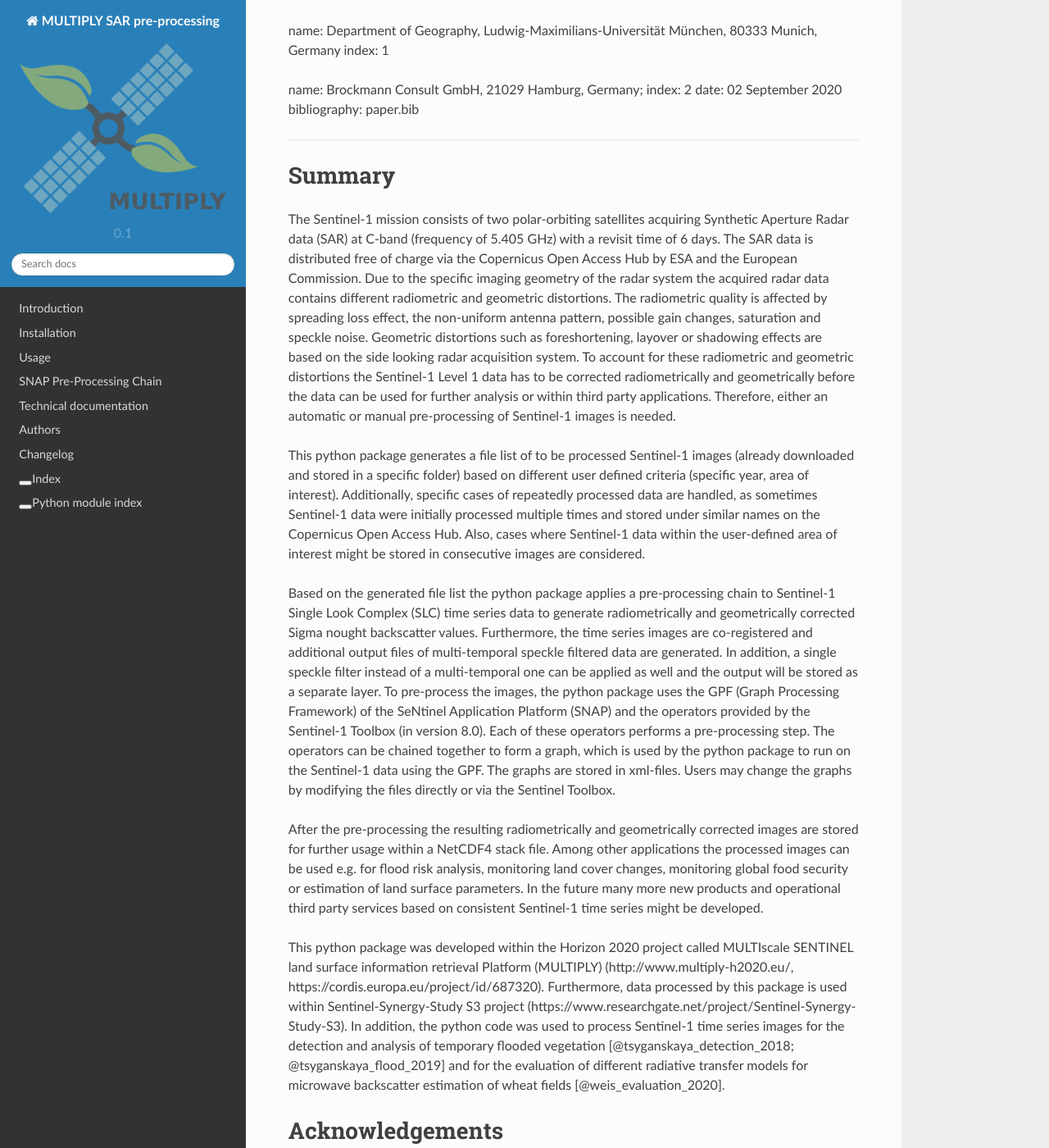
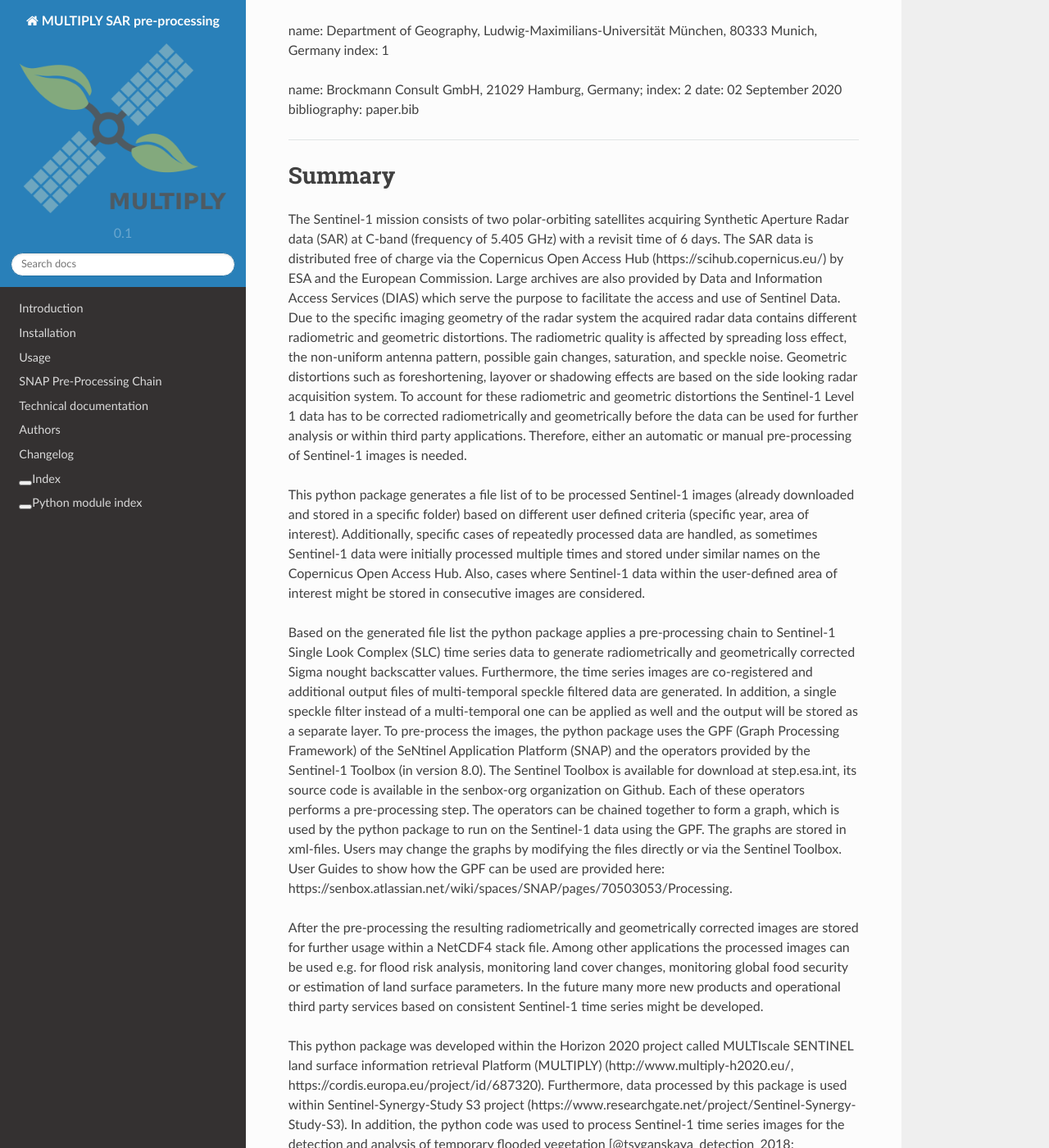
Before and after one commit to multiply-org/sar-pre-processing, a Sphinx documentation site: the page built from docs/paper.md, in a window 1280 px wide and 1400 px high, scrolled down 458 px. Shown: the whole window at 82% size. Built offline with Sphinx 7.4.7 and the Read the Docs theme 2.0.0, drawn with Linux system fonts in a browser that asks for light colours; pages that are not in the unit, such as notebooks, are missing from menus; the version number is read from the project's files by our own code.

Commit message:
paper edits

```diff
--- a/docs/paper.md
+++ b/docs/paper.md
@@ -23,9 +23,10 @@ bibliography: paper.bib
 # Summary
 
 The Sentinel-1 mission consists of two polar-orbiting satellites acquiring Synthetic Aperture Radar data (SAR) at C-band (frequency of 5.405 GHz) with a revisit time of 6 days.
-The SAR data is distributed free of charge via the Copernicus Open Access Hub by ESA and the European Commission.
+The SAR data is distributed free of charge via the Copernicus Open Access Hub (https://scihub.copernicus.eu/) by ESA and the European Commission.
+Large archives are also provided by Data and Information Access Services (DIAS) which serve the purpose to facilitate the access and use of Sentinel Data.
 Due to the specific imaging geometry of the radar system the acquired radar data contains different radiometric and geometric distortions.
-The radiometric quality is affected by spreading loss effect, the non-uniform antenna pattern, possible gain changes, saturation and speckle noise.
+The radiometric quality is affected by spreading loss effect, the non-uniform antenna pattern, possible gain changes, saturation, and speckle noise.
 Geometric distortions such as foreshortening, layover or shadowing effects are based on the side looking radar acquisition system.
 To account for these radiometric and geometric distortions the Sentinel-1 Level 1 data has to be corrected radiometrically and geometrically before the data can be used for further analysis or within third party applications.
 Therefore, either an automatic or manual pre-processing of Sentinel-1 images is needed.
@@ -36,7 +37,10 @@ Additionally, specific cases of repeatedly processed data are handled, as someti
 Based on the generated file list the python package applies a pre-processing chain to Sentinel-1 Single Look Complex (SLC) time series data to generate radiometrically and geometrically corrected Sigma nought backscatter values.
 Furthermore, the time series images are co-registered and additional output files of multi-temporal speckle filtered data are generated.
 In addition, a single speckle filter instead of a multi-temporal one can be applied as well and the output will be stored as a separate layer.
-To pre-process the images, the python package uses the GPF (Graph Processing Framework) of the SeNtinel Application Platform (SNAP) and the operators provided by the Sentinel-1 Toolbox (in version 8.0). Each of these operators performs a pre-processing step. The operators can be chained together to form a graph, which is used by the python package to run on the Sentinel-1 data using the GPF. The graphs are stored in xml-files. Users may change the graphs by modifying the files directly or via the Sentinel Toolbox.
+To pre-process the images, the python package uses the GPF (Graph Processing Framework) of the SeNtinel Application Platform (SNAP) and the operators provided by the Sentinel-1 Toolbox (in version 8.0).
+The Sentinel Toolbox is available for download at step.esa.int, its source code is available in the senbox-org organization on Github.
+Each of these operators performs a pre-processing step. The operators can be chained together to form a graph, which is used by the python package to run on the Sentinel-1 data using the GPF. The graphs are stored in xml-files. Users may change the graphs by modifying the files directly or via the Sentinel Toolbox.
+User Guides to show how the GPF can be used are provided here: https://senbox.atlassian.net/wiki/spaces/SNAP/pages/70503053/Processing.
 
 After the pre-processing the resulting radiometrically and geometrically corrected images are stored for further usage within a NetCDF4 stack file.
 Among other applications the processed images can be used e.g. for flood risk analysis, monitoring land cover changes, monitoring global food security or estimation of land surface parameters.
```
